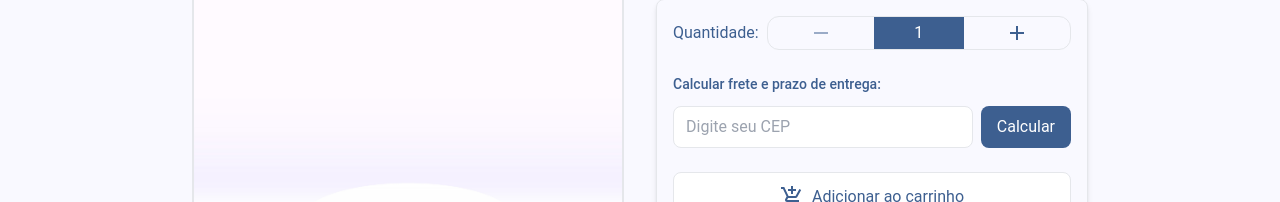
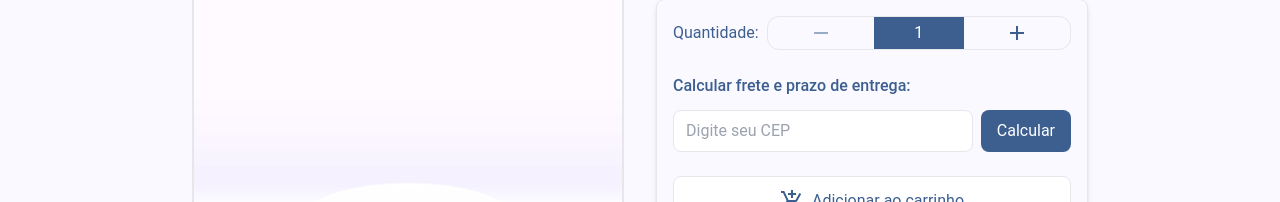
Before and after one commit to RenatoSouzaAN/renatosouza-front-end-avancado-mvp, a Next.js app: page /products/1 in a window 1280 px wide. Shown: the part 263-465 px from the top of the page. Built offline with nearby package versions, Linux system fonts and the light colour scheme.

Commit message:
Created Shipping component and updated related page

```diff
--- a/src/app/products/[id]/page.jsx
+++ b/src/app/products/[id]/page.jsx
@@ -15,6 +15,7 @@ import ShareButton from "@/components/ShareButton";
 import FavoriteButton from "@/components/Favoritebutton";
 import ImageSelector from "@/components/ImageSelector";
 import ProductTabs from "@/components/ProductTabs";
+import Shipping from "@/components/Shipping";
 
 const ProductPage = () => {
     const { id } = useParams();
@@ -109,21 +110,7 @@ const ProductPage = () => {
                             </div>
                         </div>
 
-                        <div className="flex flex-col gap-3">
-                            <label className="block text-primary text-sm font-medium">
-                                Calcular frete e prazo de entrega:
-                            </label>
-                            <div className="flex gap-2">
-                                <input
-                                    type="text"
-                                    placeholder="Digite seu CEP"
-                                    className="flex-1 px-3 py-2 border rounded-lg"
-                                />
-                                <button className="px-4 py-2 bg-primary text-white rounded-lg">
-                                    Calcular
-                                </button>
-                            </div>
-                        </div>
+                        <Shipping/>
 
                         <div className="">
                             <CartAndBuyButtons
--- /dev/null
+++ b/src/components/Shipping.jsx
@@ -0,0 +1,21 @@
+const Shipping = () => {
+    return (
+        <div className="flex flex-col gap-3">
+            <label className="block text-primary font-medium">
+                Calcular frete e prazo de entrega:
+            </label>
+            <div className="flex gap-2">
+                <input
+                    type="text"
+                    placeholder="Digite seu CEP"
+                    className="flex-1 px-3 py-2 border rounded-lg"
+                />
+                <button className="px-4 py-2 bg-primary text-white rounded-lg">
+                    Calcular
+                </button>
+            </div>
+        </div>
+    );
+};
+
+export default Shipping;
```
